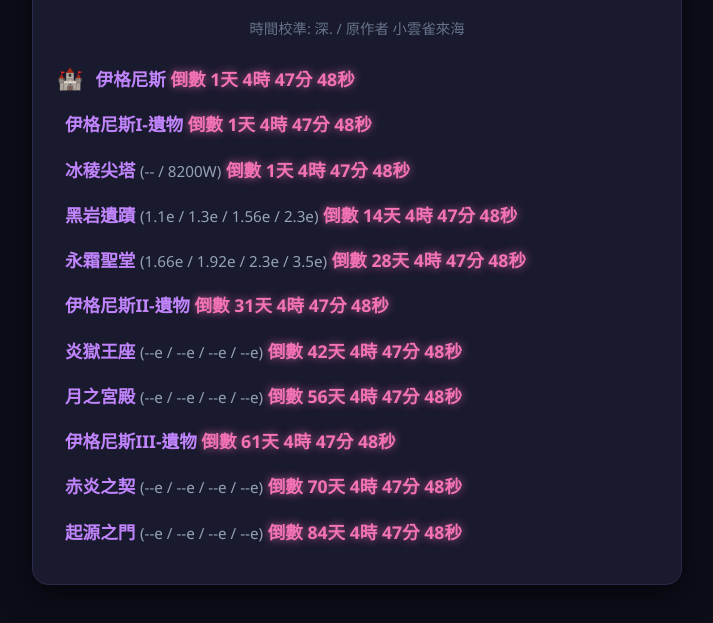
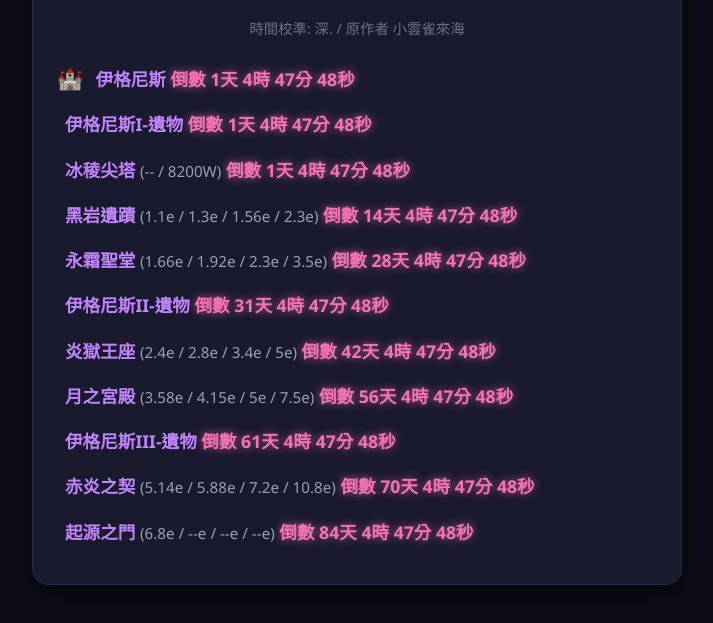
Before and after one commit to MattXaio/S5EventCountDown, a plain HTML site: page index.html in a window 1280 px wide. Shown: the part 131-754 px from the top of the page, without its empty margins (283-996 px from the left). Drawn offline with Linux system fonts and the light colour scheme.

Commit message:
Fix HTML encoding issues in index.html
Refresh fight score

```diff
--- a/index.html
+++ b/index.html
@@ -130,14 +130,14 @@
   <div class="item">
     <span class="emoji"></span>
     <strong>炎獄王座</strong>
-    <span class="progress">(--e / --e / --e / --e)</span>
+    <span class="progress">(2.4e / 2.8e / 3.4e / 5e)</span>
     <span class="countdown" id="Event_7_countdown">倒數計算中...</span>
   </div>
 
   <div class="item">
     <span class="emoji"></span>
     <strong>月之宮殿</strong>
-    <span class="progress">(--e / --e / --e / --e)</span>
+    <span class="progress">(3.58e / 4.15e / 5e / 7.5e)</span>
     <span class="countdown" id="Event_8_countdown">倒數計算中...</span>
   </div>
 
@@ -150,14 +150,14 @@
   <div class="item">
     <span class="emoji"></span>
     <strong>赤炎之契</strong>
-    <span class="progress">(--e / --e / --e / --e)</span>
+    <span class="progress">(5.14e / 5.88e / 7.2e / 10.8e)</span>
     <span class="countdown" id="Event_9_countdown">倒數計算中...</span>
   </div>
 
   <div class="item">
     <span class="emoji"></span>
     <strong>起源之門</strong>
-    <span class="progress">(--e / --e / --e / --e)</span>
+    <span class="progress">(6.8e / --e / --e / --e)</span>
     <span class="countdown" id="Event_10_countdown">倒數計算中...</span>
   </div>
 </div>
```
